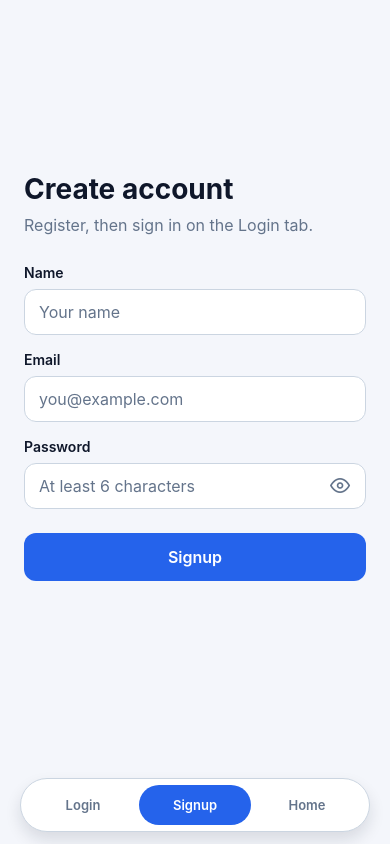
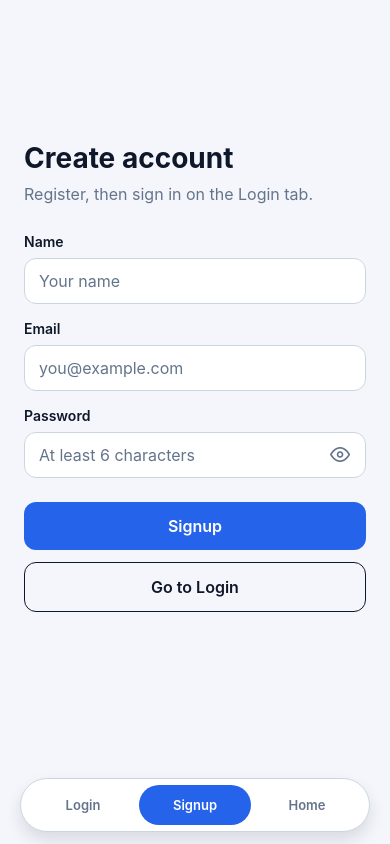
Before and after one commit to tingchungcheng/context-auth, a React Native app in the folder context-typescript/: screen /Signup in a window 390 px wide. Built offline with nearby package versions, Linux system fonts and the light colour scheme.

Commit message:
Fix: Add a go to login button

```diff
--- a/context-typescript/src/components/PrimaryButton.tsx
+++ b/context-typescript/src/components/PrimaryButton.tsx
@@ -10,7 +10,7 @@ import {colors} from '../theme/colors';
 type Props = {
   label: string;
   onPress: () => void;
-  variant?: 'primary' | 'ghost';
+  variant?: 'primary' | 'ghost' | 'outline';
   style?: ViewStyle;
 };
 
@@ -21,17 +21,35 @@ export function PrimaryButton({
   style,
 }: Props) {
   const isPrimary = variant === 'primary';
+  const isOutline = variant === 'outline';
 
   return (
     <Pressable
       onPress={onPress}
       style={({pressed}) => [
         styles.base,
-        isPrimary ? styles.primary : styles.ghost,
-        pressed && (isPrimary ? styles.primaryPressed : styles.ghostPressed),
+        isPrimary
+          ? styles.primary
+          : isOutline
+            ? styles.outline
+            : styles.ghost,
+        pressed &&
+          (isPrimary
+            ? styles.primaryPressed
+            : isOutline
+              ? styles.outlinePressed
+              : styles.ghostPressed),
         style,
       ]}>
-      <Text style={[styles.label, isPrimary ? styles.primaryLabel : styles.ghostLabel]}>
+      <Text
+        style={[
+          styles.label,
+          isPrimary
+            ? styles.primaryLabel
+            : isOutline
+              ? styles.outlineLabel
+              : styles.ghostLabel,
+        ]}>
         {label}
       </Text>
     </Pressable>
@@ -56,8 +74,16 @@ const styles = StyleSheet.create({
     borderWidth: 1,
     borderColor: colors.border,
   },
+  outline: {
+    backgroundColor: 'transparent',
+    borderWidth: 1.5,
+    borderColor: colors.text,
+  },
   ghostPressed: {
     backgroundColor: '#E2E8F0',
+  },
+  outlinePressed: {
+    backgroundColor: '#F1F5F9',
   },
   label: {
     fontSize: 16,
@@ -69,4 +95,7 @@ const styles = StyleSheet.create({
   ghostLabel: {
     color: colors.text,
   },
+  outlineLabel: {
+    color: colors.text,
+  },
 });
--- a/context-typescript/src/screens/SignupScreen.tsx
+++ b/context-typescript/src/screens/SignupScreen.tsx
@@ -1,5 +1,5 @@
-import React, {useCallback, useState} from 'react';
-import {useFocusEffect} from '@react-navigation/native';
+import React, { useCallback, useState } from 'react';
+import { useFocusEffect } from '@react-navigation/native';
 import {
   KeyboardAvoidingView,
   Platform,
@@ -8,23 +8,23 @@ import {
   Text,
   View,
 } from 'react-native';
-import {BottomTabScreenProps} from '@react-navigation/bottom-tabs';
-import {AuthTextField} from '../components/AuthTextField';
-import {FLOATING_TAB_BAR_HEIGHT} from '../components/FloatingTabBar';
-import {PrimaryButton} from '../components/PrimaryButton';
-import {useAuth} from '../context/AuthContext';
-import {useModal} from '../context/ModalContext';
-import {useToast} from '../context/ToastContext';
-import {colors} from '../theme/colors';
-import {MainTabParamList} from '../navigation/types';
+import { BottomTabScreenProps } from '@react-navigation/bottom-tabs';
+import { AuthTextField } from '../components/AuthTextField';
+import { FLOATING_TAB_BAR_HEIGHT } from '../components/FloatingTabBar';
+import { PrimaryButton } from '../components/PrimaryButton';
+import { useAuth } from '../context/AuthContext';
+import { useModal } from '../context/ModalContext';
+import { useToast } from '../context/ToastContext';
+import { colors } from '../theme/colors';
+import { MainTabParamList } from '../navigation/types';
 
 type Props = BottomTabScreenProps<MainTabParamList, 'Signup'>;
 type FieldKey = 'name' | 'email' | 'password';
 
-export function SignupScreen({navigation}: Props) {
-  const {signup, user} = useAuth();
-  const {showToast} = useToast();
-  const {showModal} = useModal();
+export function SignupScreen({ navigation }: Props) {
+  const { signup, user } = useAuth();
+  const { showToast } = useToast();
+  const { showModal } = useModal();
   const [name, setName] = useState('');
   const [email, setEmail] = useState('');
   const [password, setPassword] = useState('');
@@ -41,7 +41,7 @@ export function SignupScreen({navigation}: Props) {
   );
 
   const clearFieldError = (field: FieldKey) => {
-    setFieldErrors(prev => ({...prev, [field]: false}));
+    setFieldErrors(prev => ({ ...prev, [field]: false }));
   };
 
   const handleSignup = () => {
@@ -49,7 +49,7 @@ export function SignupScreen({navigation}: Props) {
     const result = signup(name, email, password);
     if (!result.success) {
       if (result.field) {
-        setFieldErrors({[result.field]: true});
+        setFieldErrors({ [result.field]: true });
       }
       showModal({
         title: 'Unable to sign up',
@@ -65,13 +65,17 @@ export function SignupScreen({navigation}: Props) {
   return (
     <KeyboardAvoidingView
       style={styles.flex}
-      behavior={Platform.OS === 'ios' ? 'padding' : undefined}>
+      behavior={Platform.OS === 'ios' ? 'padding' : undefined}
+    >
       <ScrollView
         contentContainerStyle={styles.container}
-        keyboardShouldPersistTaps="handled">
+        keyboardShouldPersistTaps="handled"
+      >
         <View style={styles.header}>
           <Text style={styles.title}>Create account</Text>
-          <Text style={styles.subtitle}>Register, then sign in on the Login tab.</Text>
+          <Text style={styles.subtitle}>
+            Register, then sign in on the Login tab.
+          </Text>
         </View>
 
         <AuthTextField
@@ -113,7 +117,17 @@ export function SignupScreen({navigation}: Props) {
           placeholder="At least 6 characters"
         />
 
-        <PrimaryButton label="Signup" onPress={handleSignup} style={styles.primaryAction} />
+        <PrimaryButton
+          label="Signup"
+          onPress={handleSignup}
+          style={styles.primaryAction}
+        />
+        <PrimaryButton
+          label="Go to Login"
+          variant="outline"
+          onPress={() => navigation.navigate('Login')}
+          style={styles.primaryAction2}
+        />
       </ScrollView>
     </KeyboardAvoidingView>
   );
@@ -149,4 +163,8 @@ const styles = StyleSheet.create({
     marginBottom: 12,
     marginTop: 8,
   },
+
+  primaryAction2: {
+    marginBottom: 12,
+  },
 });
```
